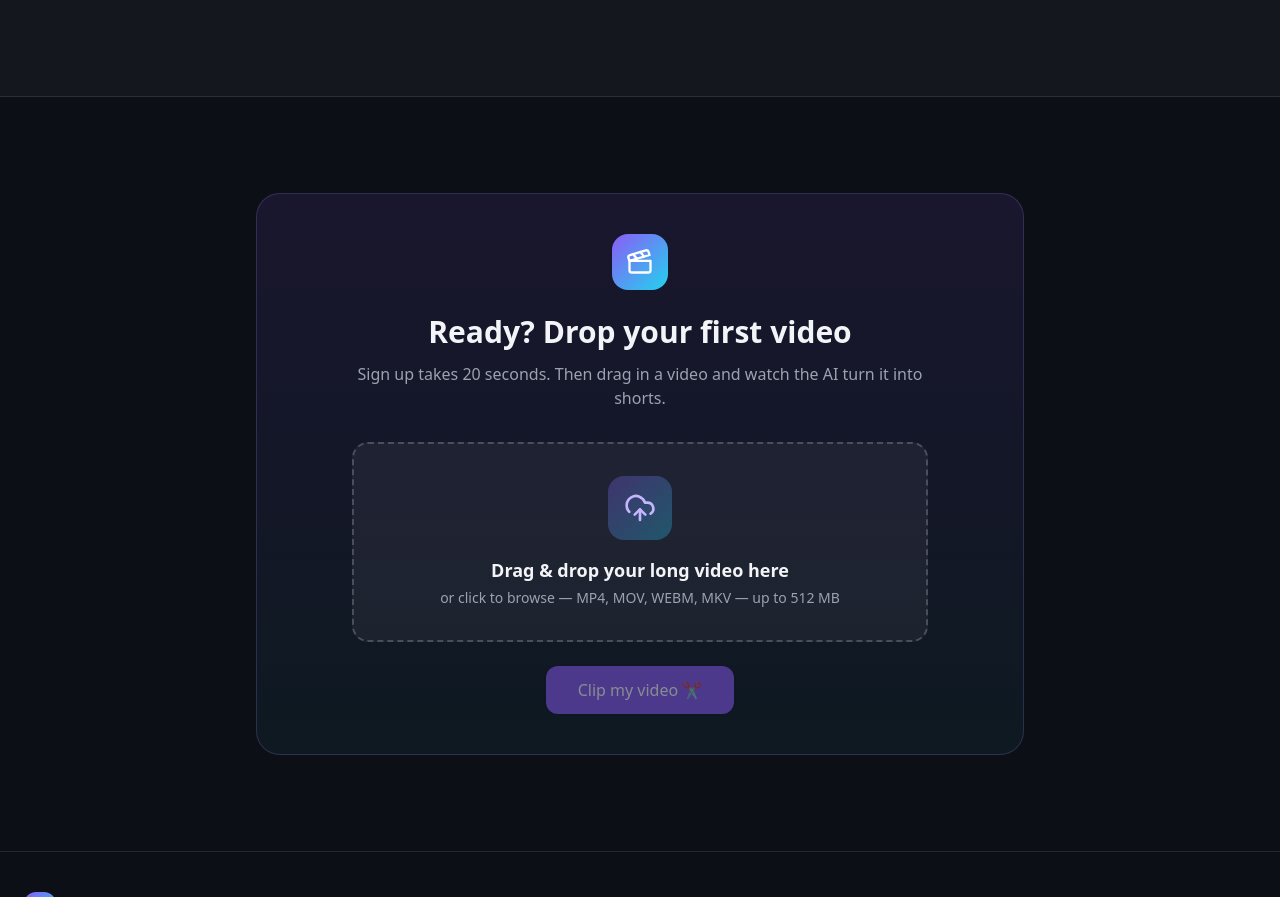
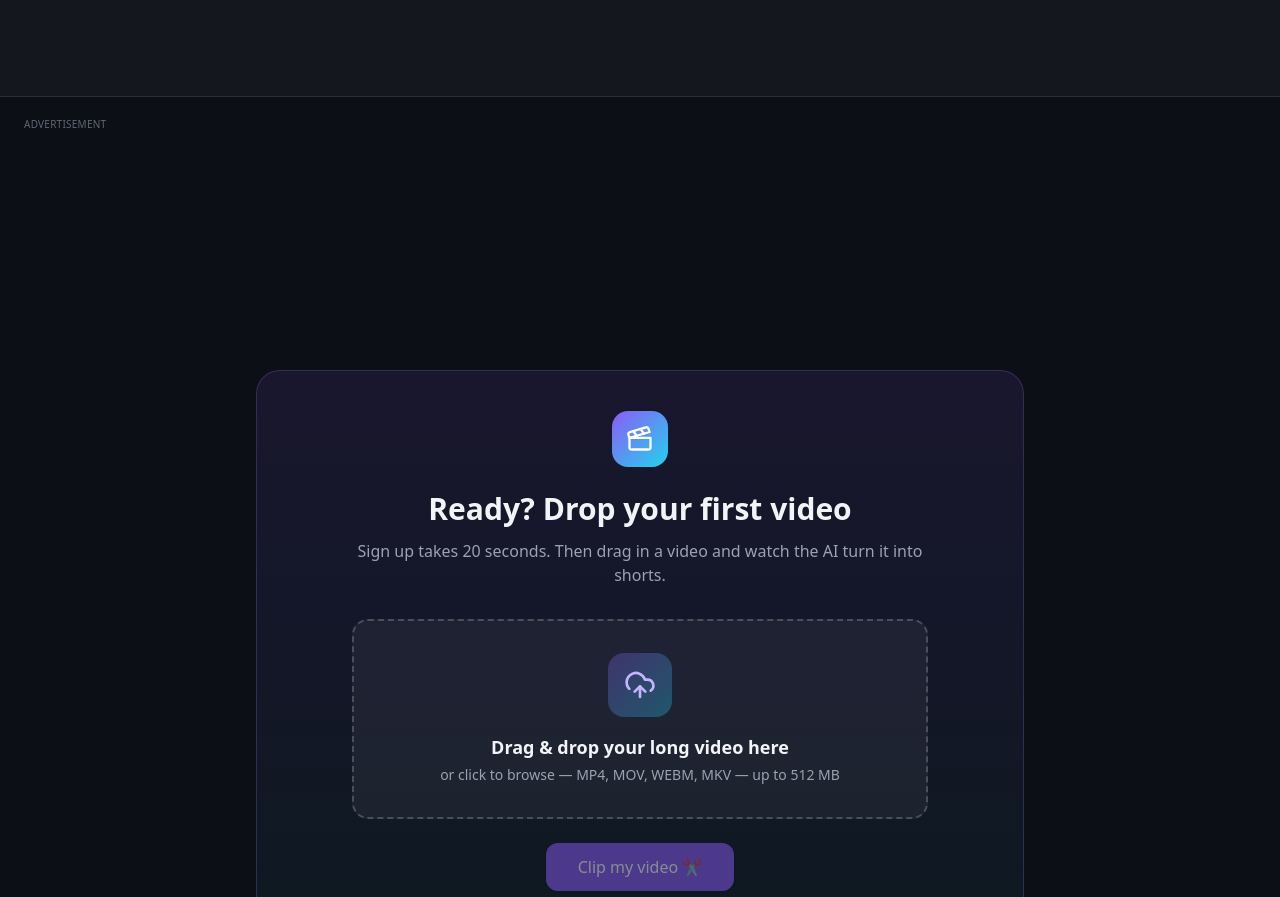
Before and after one commit to madanparmar732-sketch/clipviral, a Next.js app in the folder frontend/: page / in a window 1280 px wide. Shown: the part 2127-3024 px from the top of the page. Built offline with nearby package versions, Linux system fonts and the light colour scheme; no server answers.

Commit message:
fix: ads actually render now — AdSense loader + unit push (was missing!), free-only gating, landing slot

```diff
--- a/frontend/src/app/page.tsx
+++ b/frontend/src/app/page.tsx
@@ -1,4 +1,5 @@
 import Link from "next/link";
+import AdSlot from "@/components/ad-slot";
 import {
   ArrowRight,
   Captions,
@@ -222,6 +223,11 @@ export default function LandingPage() {
         </div>
       </section>
 
+      {/* ---------------- AD (Google AdSense when enabled) ---------------- */}
+      <section className="container pb-8">
+        <AdSlot slot="landing-mid" />
+      </section>
+
       {/* ---------------- UPLOAD / CTA ---------------- */}
       <section id="upload" className="container py-24">
         <div className="mx-auto max-w-3xl rounded-3xl border border-violet-400/20 bg-gradient-to-b from-violet-500/10 to-cyan-400/5 p-10 text-center">
--- a/frontend/src/components/ad-slot.tsx
+++ b/frontend/src/components/ad-slot.tsx
@@ -1,23 +1,39 @@
 "use client";
 
-import { useEffect, useState } from "react";
+import { useEffect, useRef, useState } from "react";
 import Link from "next/link";
 import { ShieldAlert, Sparkles } from "lucide-react";
 
 import { Button } from "@/components/ui/button";
 
+declare global {
+  interface Window {
+    adsbygoogle?: unknown[];
+  }
+}
+
 /**
- * Ad slot for FREE users:
- * 1) Detects adblockers (bait element) -> friendly "ads keep it free" wall.
- * 2) Shows Google AdSense if NEXT_PUBLIC_ADSENSE_ID is set (paste your ID later).
- * 3) Otherwise shows a house ad promoting Pro (converting ads > pennies!).
+ * Ad slot — the money layer:
+ * 1) REAL ads: set NEXT_PUBLIC_ADSENSE_ID (ca-pub-...) on Vercel -> Google AdSense
+ *    ads render here (script loads + unit pushes automatically).
+ * 2) No ID yet: a house ad promoting Pro shows instead (still useful!).
+ * 3) Adblockers: bait element detects them -> "ads keep it free / go Pro" wall.
  */
-export default function AdSlot({ compact = false }: { compact?: boolean }) {
+export default function AdSlot({
+  slot = "auto",
+  compact = false,
+  label = "Advertisement",
+}: {
+  slot?: string;
+  compact?: boolean;
+  label?: string;
+}) {
   const [blocked, setBlocked] = useState(false);
+  const pushed = useRef(false);
   const adSenseId = process.env.NEXT_PUBLIC_ADSENSE_ID;
 
+  // --- adblock detector (bait element) ---
   useEffect(() => {
-    // Bait: adblockers usually hide/remove elements with this class name.
     const check = () => {
       const bait = document.getElementById("ad-bait");
       if (!bait) return setBlocked(true);
@@ -26,9 +42,34 @@ export default function AdSlot({ compact = false }: { compact?: boolean }) {
         setBlocked(true);
       }
     };
-    const t = setTimeout(check, 600);
+    const t = setTimeout(check, 700);
     return () => clearTimeout(t);
   }, []);
+
+  // --- load the REAL AdSense script once + push this unit ---
+  useEffect(() => {
+    if (!adSenseId || blocked || pushed.current) return;
+    if (!document.querySelector("script[data-clipviral-adsense]")) {
+      const script = document.createElement("script");
+      script.dataset.clipviralAdsense = "1";
+      script.async = true;
+      script.crossOrigin = "anonymous";
+      script.src = `https://pagead2.googlesyndication.com/pagead/js/adsbygoogle.js?client=${adSenseId}`;
+      document.head.appendChild(script);
+    }
+    const tryPush = () => {
+      if (pushed.current) return;
+      try {
+        (window.adsbygoogle = window.adsbygoogle || []).push({});
+        pushed.current = true;
+      } catch {
+        /* script not loaded yet — retried below */
+      }
+    };
+    tryPush();
+    const retry = setTimeout(tryPush, 1500);
+    return () => clearTimeout(retry);
+  }, [adSenseId, blocked]);
 
   if (blocked) {
     return (
@@ -38,8 +79,8 @@ export default function AdSlot({ compact = false }: { compact?: boolean }) {
           <div>
             <p className="text-sm font-semibold text-amber-300">Adblocker detected 🚫</p>
             <p className="mt-1 text-xs text-amber-200/80">
-              Ads keep ClipViral FREE for everyone. Please disable your adblocker for this site — or go Pro
-              and enjoy zero ads, no watermark and all 20 caption styles.
+              Ads keep ClipViral FREE for everyone. Please disable your adblocker for this site — or go
+              Pro and enjoy zero ads, no watermark and all 20 caption styles.
             </p>
             <Link href="/pricing">
               <Button size="sm" className="mt-3 bg-amber-500 text-black hover:bg-amber-400">
@@ -53,19 +94,22 @@ export default function AdSlot({ compact = false }: { compact?: boolean }) {
   }
 
   return (
-    <div className={compact ? "py-2" : "py-3"}>
-      {/* bait element for adblock detection — looks like a tiny empty ad */}
-      <div id="ad-bait" className="ad-banner adsbox h-1 w-1 overflow-hidden opacity-0" />
+    <div className={compact ? "py-2" : "py-4"}>
+      {/* bait element for adblock detection */}
+      <div id="ad-bait" className="ad-banner adsbox pub_300x250 h-1 w-1 overflow-hidden opacity-0" />
 
       {adSenseId ? (
+        <>
+          <p className="mb-1 text-[10px] uppercase tracking-wide text-muted-foreground/60">{label}</p>
           <ins
             className="adsbygoogle"
-          style={{ display: "block" }}
+            style={{ display: "block", minHeight: 90 }}
             data-ad-client={adSenseId}
-          data-ad-slot="auto"
+            data-ad-slot={slot}
             data-ad-format="auto"
             data-full-width-responsive="true"
           />
+        </>
       ) : (
         <div className="flex flex-wrap items-center justify-between gap-3 rounded-xl border border-white/10 bg-gradient-to-r from-violet-500/10 to-fuchsia-500/10 px-4 py-3">
           <p className="text-sm text-muted-foreground">
--- a/frontend/src/components/dashboard-client.tsx
+++ b/frontend/src/components/dashboard-client.tsx
@@ -74,7 +74,7 @@ export default function DashboardClient({ userEmail }: { userEmail: string }) {
           </p>
         </div>
         <UploadDropzone compact />
-        <AdSlot compact />
+        {account?.plan !== "pro" && <AdSlot compact slot="dashboard-top" />}
         <div className="my-4 flex items-center gap-3 text-xs text-muted-foreground">
           <div className="h-px flex-1 bg-white/10" />
           <span>OR</span>
```
Lines whose indentation alone changed are shown as unchanged.
